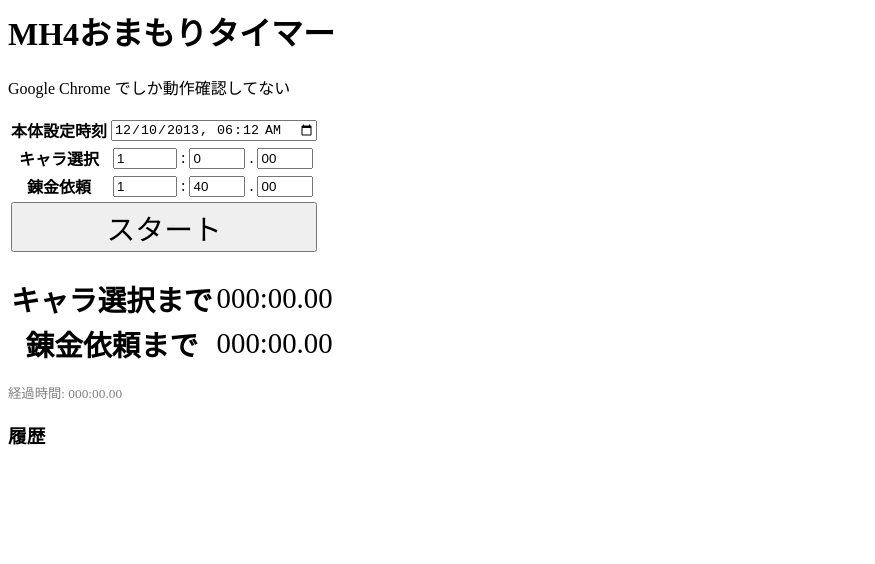
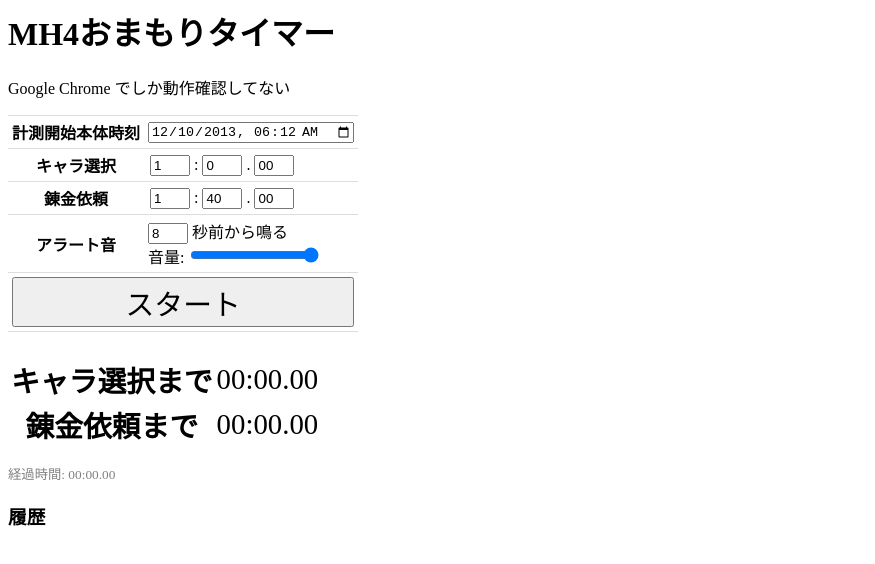
Before and after one commit to kui/mh4-charm-timer, a plain HTML site: page index.html in a window 1280 px wide. Shown: the full height of the page, 0-875 px from the left. Drawn offline with Linux system fonts and the light colour scheme.

Commit message:
add alert setting view

```diff
--- a/index.html
+++ b/index.html
@@ -10,15 +10,15 @@
 <form id="ct-input">
   <table>
     <tr>
-      <th><label for="ct-machine-datetime">本体設定時刻</label></th>
+      <th><label for="ct-machine-datetime">計測開始本体時刻</label></th>
       <td>
-        <input required type="datetime-local" name="ct-machine-datetime" value="2013-12-12T12:34">
+        <input required type="datetime-local" name="ct-machine-datetime" value="2013-12-12T12:34:40">
       </td>
     </tr>
     <tr>
       <th><label for="ct-charactor-selection-time">キャラ選択</label></th>
       <td><fieldset name="ct-charactor-selection-time">
-          <input required type="number" min="0" max="999" title="分(0-999)" value=1> :
+          <input required type="number" min="0" max="99" title="分(0-99)" value=1> :
           <input required type="number" min="0" max="59"  title="秒(0-59)" value=0> .
           <input required type="number" min="0" max="99"  title="コンマ秒(0-99)" value=00>
       </fieldset></td>
@@ -26,10 +26,17 @@
     <tr>
       <th><label for="ct-alchemy-request-time">錬金依頼</label></th>
       <td><fieldset name="ct-alchemy-request-time" title="分:秒.コンマ秒">
-          <input required type="number" min="0" max="999" title="分(0-999)" value=1> :
+          <input required type="number" min="0" max="99" title="分(0-99)" value=1> :
           <input required type="number" min="0" max="59"  title="秒(0-59)" value=40> .
           <input required type="number" min="0" max="99"  title="コンマ秒(0-99)" value=00>
       </td></fieldset>
+    </tr>
+    <tr>
+      <th>アラート音</th>
+      <td>
+          <input required type="number" min="0" max="30" title="秒(0-30)" value=8> 秒前から鳴る<br>
+          音量: <input required type="range" min="0" max="1" step="0.01" value=1>
+      </td>
     </tr>
     <tr><td colspan="2"><button name="ct-start">スタート</button></td></tr>
     <tr><td colspan="2" id="ct-error-message"></td></tr>
@@ -40,14 +47,14 @@
   <table>
     <tr>
       <th>キャラ選択まで</th>
-      <td id="ct-charactor-selection-remaining">000:00.00</td>
+      <td id="ct-charactor-selection-remaining">00:00.00</td>
     </tr>
     <tr>
       <th>錬金依頼まで</th>
-      <td id="ct-alchemy-request-remaining">000:00.00</td>
+      <td id="ct-alchemy-request-remaining">00:00.00</td>
     </tr>
   </table>
-  <p><small>経過時間: <span id="ct-elapsed-time">000:00.00</span></small>
+  <p><small>経過時間: <span id="ct-elapsed-time">00:00.00</span></small>
 </div>
 
 <h3>履歴</h3>
--- a/main.css
+++ b/main.css
@@ -5,6 +5,16 @@
 #ct-input fieldset {
   border-width: 0px;
   padding: 0px;
+}
+#ct-input table {
+  border-spacing: 0px;
+}
+#ct-input th, #ct-input td {
+  border-top: 1px #ddd solid;
+  padding: 4px;
+}
+#ct-input input[type="number"] {
+  width: 3em;
 }
 #ct-input button {
   width: 100%;
```
